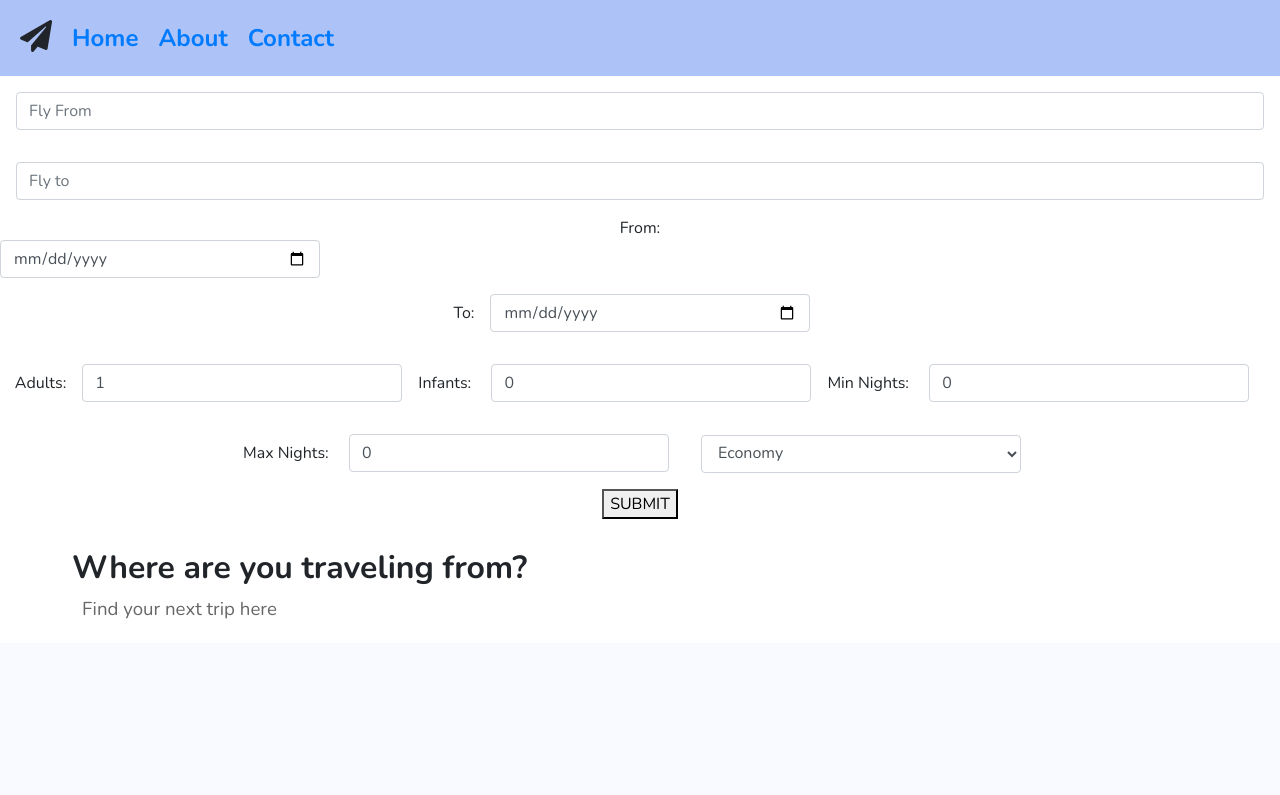
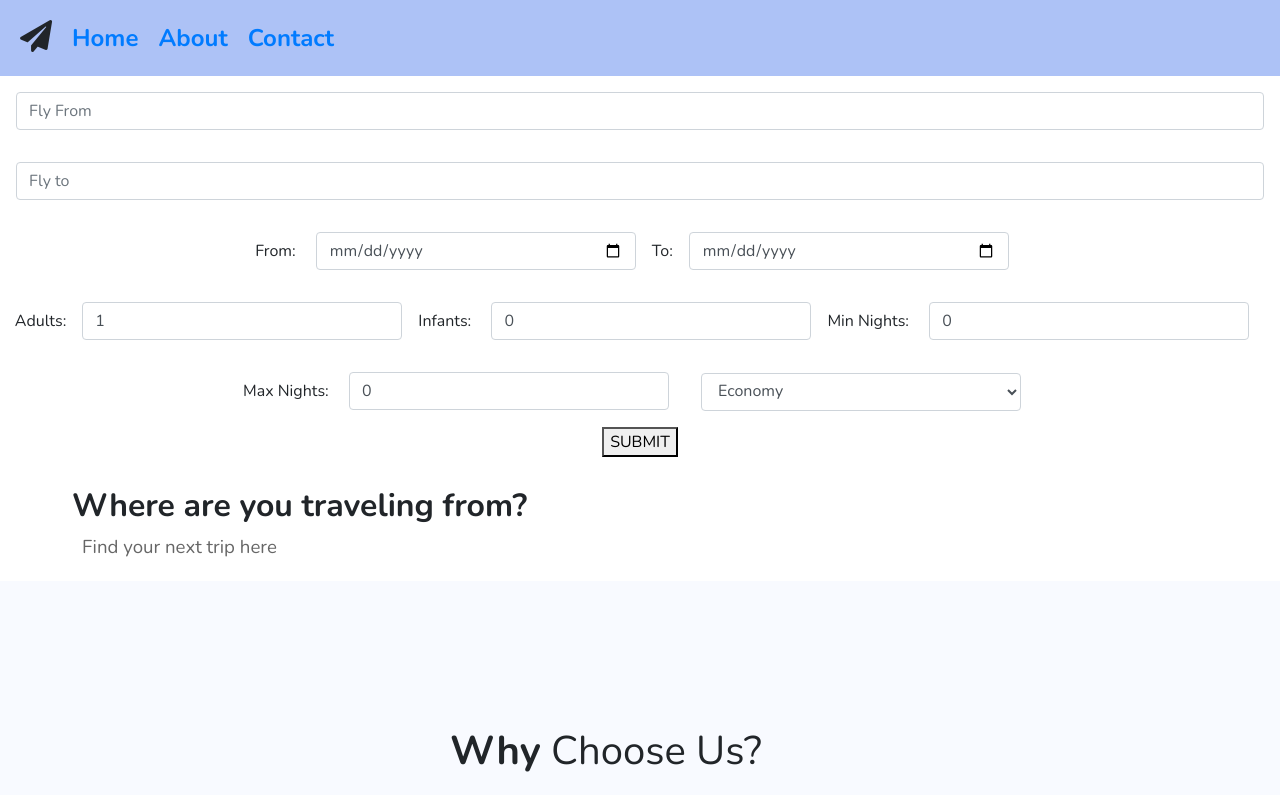
Before and after one commit to AndresZourelli/Cheap-Flights-V2, a React (Create React App) app in the folder client/: page / in a window 1280 px wide. Shown: the top 795 px of the page. Built offline with nearby package versions, Linux system fonts and the light colour scheme.

Commit message:
style change

```diff
--- a/client/src/Components/Autocomplete/Autocomplete.js
+++ b/client/src/Components/Autocomplete/Autocomplete.js
@@ -201,14 +201,17 @@ class Autocomplete extends Component {
 					)}
 				</div>
 				<span>
-					From:
+					<span>
+						From:{' '}
 						<input
 							id="date"
 							type="date"
 							onChange={this.handleDateChangeStart}
-						className="mr-4 form-control w-25"
+							className="m-3 form-control w-25"
+							style={{ display: 'inherit' }}
 						/>
-					<span />
+					</span>
+					<span>
 						To:
 						<input
 							id="date"
@@ -217,6 +220,7 @@ class Autocomplete extends Component {
 							className="form-control m-3 w-25"
 							style={{ display: 'inherit' }}
 						/>
+					</span>
 				</span>
 				<br />
 				<div>
```
Lines whose indentation alone changed are shown as unchanged.
